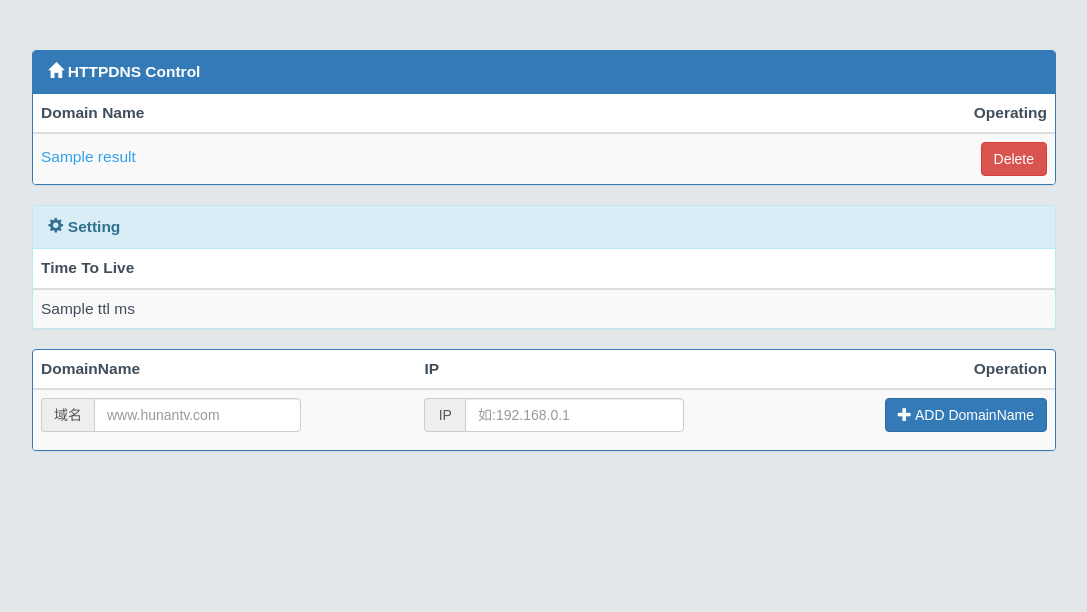
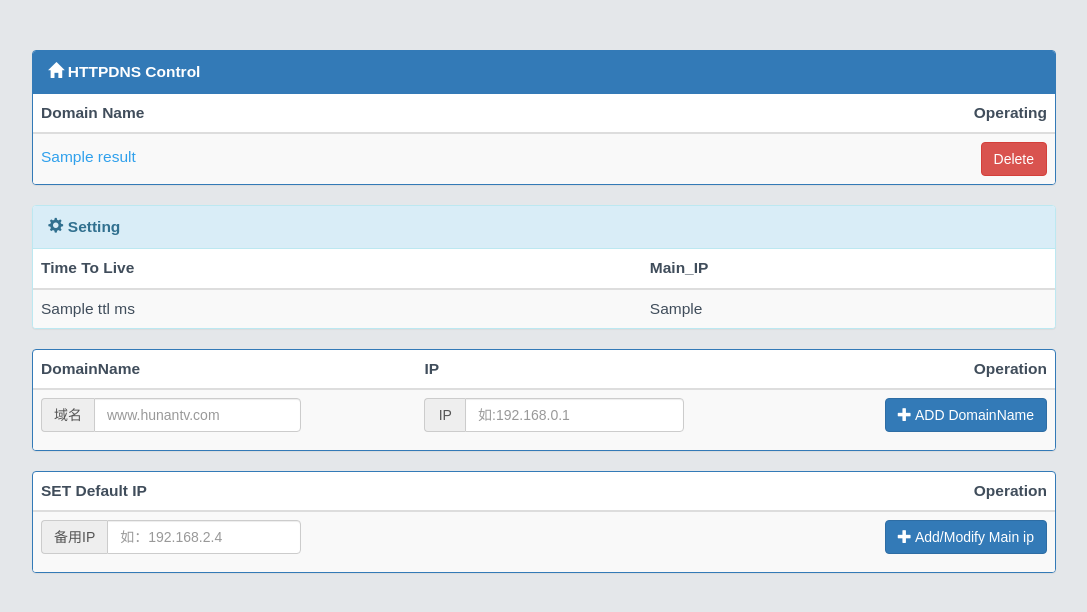
Before and after one commit to BlueKarl/HttpDNS-Ctl, a Flask app: template httpdns/templates/index.html in a window 1280 px wide. Shown: the part 50-662 px from the top of the page, without its empty margins (96-1183 px from the left). Run offline with Flask 2, Linux system fonts and the light colour scheme; the template is opened without the code that fills it: most values are stand-ins (such as "Sample title", 1, 10 or a date in 2020); some libraries are stand-ins or nearby versions; some web fonts are replaced.

Commit message:
update for httpdns v2.1.0-add main-ip

```diff
--- a/httpdns/consts.py
+++ b/httpdns/consts.py
@@ -4,6 +4,7 @@
 HTTPDNS_IP_PREFIX = 'httpdns:ip'
 HTTPDNS_DOMAIN_PREFIX = 'httpdns:domain'
 HTTPDNS_SERVICE_PREFIX = 'httpdns:service'
+HTTPDNS_IP_DEFAULT = 'httpdns:default'
 
 DEFAULT_SP_NUM = '0'
 
--- a/httpdns/templates/index.html
+++ b/httpdns/templates/index.html
@@ -35,16 +35,18 @@
     <thead>
       <tr>
         <th>Time To Live</th>
+        <th>Main_IP</th>
       </tr>
     </thead>
     <tbody>
       <tr>
         <td>{{ ttl }} ms</td>
+        <td>{{ default_ip }}</td>
       </tr>
     </tbody>
   </table>
 </div>
-<form method="POST" class='form-inline'>
+<form method="POST" class='form-inline' action='/'>
   <div class="panel panel-primary">
     <table class="table table-striped">
       <thead>
@@ -76,6 +78,32 @@
     </table>
   </div>
 </form>
+<form method="POST" class='form-inline' action='/default/'>
+  <div class="panel panel-primary">
+    <table class="table table-striped">
+      <thead>
+        <tr>
+          <th>SET Default IP</th>
+          <th style="text-align:right">Operation</th>
+       </tr>
+      </thead>
+      <tbody>
+        <tr>
+          <td>
+            <div class="input-group">
+                <span class="input-group-addon" id="sizing-addon3"> 备用IP</span>
+                <input type="text" name="defaultip" class="form-control" placeholder="如：192.168.2.4" aria-describedby="sizing-addon3">
+            </div>
+          </td>
+          <td>
+            <button class="btn btn-primary" id="add" type="submit"><span class="glyphicon glyphicon-plus" aria-hidden="true"></span> Add/Modify Main ip</button>
+          </td>
+        </tr>
+      </tbody>
+    </table>
+  </div>
+</form>
+
 </body>
 <script>
 $('.btn-danger').click(function(e){
```
Also changed, not shown: httpdns/model.py (+11 -1 lines), httpdns/views/index.py (+25 -4 lines).
